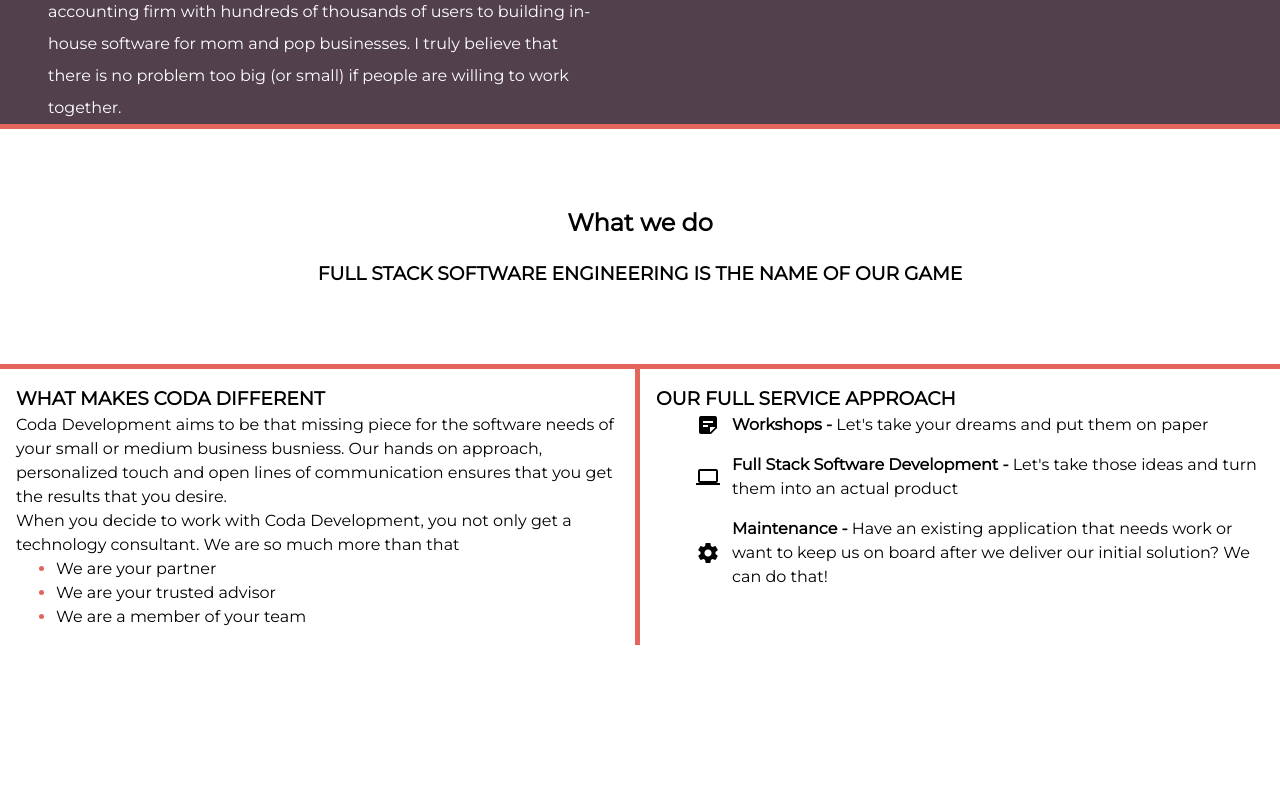
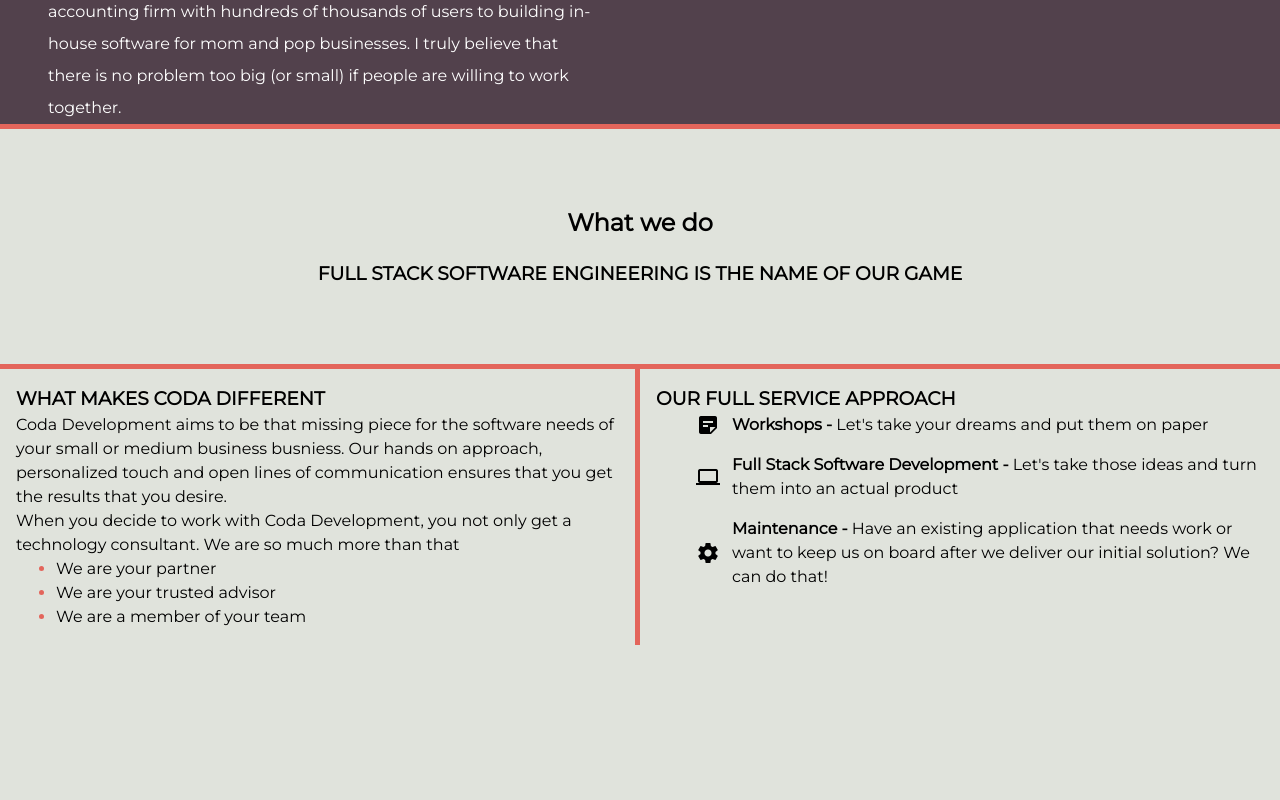
Before and after one commit to hscottharrison/hscottharrison.github.io, a website: page index.html in a window 1280 px wide. Shown: the part 1560-2360 px from the top of the page. Drawn offline with Linux system fonts and the light colour scheme.

Commit message:
update color

```diff
--- a/styles/services.css
+++ b/styles/services.css
@@ -1,5 +1,5 @@
 #services {
-  /* background-color: #e0e3dc; */
+  background-color: #e0e3dc;
 }
 
 #services-header {
```
